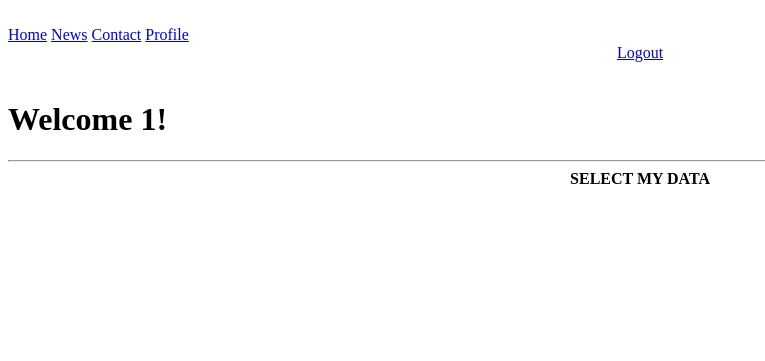
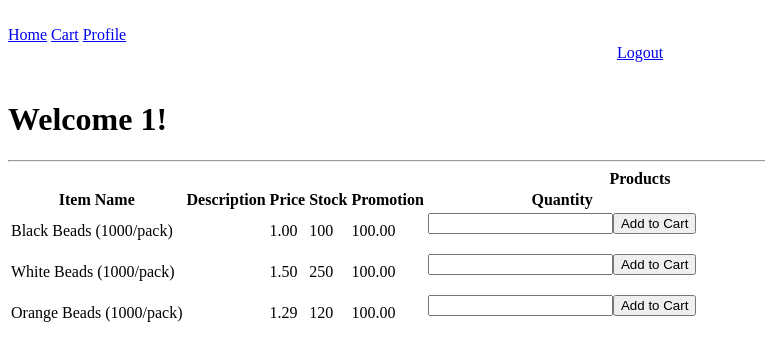
Before and after one commit to chiayunrong/secure_web_app, a PHP site: page /home.php in a window 1280 px wide. Shown: the top 361 px of the page, without its empty margins (0-765 px from the left). Run offline with PHP 8.4, Linux system fonts and the light colour scheme; a user stored in the database is signed in; data comes from the database, SQL or seed files in the repository.

Commit message:
changed home.php. cart not done yet

```diff
--- a/website/home.php
+++ b/website/home.php
@@ -9,16 +9,15 @@ if(!isset($_SESSION['login_user'])) //check if you are in a session, if not redi
 }
 $User=$_SESSION['login_user'];
 
+include("connect.php");
+$sql = $con->query("SELECT * FROM `product`");
 ?>
 
 <br>
 
-<div class="topnav">
-  <a class="active" href="#home">Home</a>
-  <a href="#news">News</a>
-  <a href="#contact">Contact</a>
-  <a href="profile.php">Profile</a>
-</div>
+<a href="cart.php">Home</a>
+<a href="cart.php">Cart</a>
+<a href="profile.php">Profile</a>
 
 <center><a href = "logout.php" title = "Logout">Logout</a></center>
 
@@ -28,111 +27,39 @@ $User=$_SESSION['login_user'];
 	<h1><left>Welcome <?php echo $User; ?>!</left></h1>
 	<hr>
 
-	<b><center>SELECT MY DATA</center></b>
+	<b><center>Products</center></b>
+
+	<table>
+    <thead>
+        <tr>
+            <th>Item Name</th>
+            <th>Description</th>
+			<th>Price</th>
+			<th>Stock</th>
+			<th>Promotion</th>
+			<th>Quantity</th>
+        </tr>
+    </thead>
+    <tbody>
+		<?php while($row = $sql->fetch_assoc()) : ?>
+        <tr>
+            <td><?php echo $row['productname']; ?></td>
+            <td><?php echo $row['description']; ?></td>
+			<td><?php echo $row['unitprice']; ?></td>
+			<td><?php echo $row['stock']; ?></td>
+			<td><?php echo $row['promotion']; ?></td>
+			<td> <form action="POST"><input type='text' name='add_to_cart'/><input type='submit' value='Add to Cart'/> </form> </td>
+		</tr>
+        <?php endwhile ?>
+    </tbody>
+	</table>
+
 
 <?php
 include("connect.php");
 ?>
 
-
-
-
 </body>
 </html>
 
 <?php
-/*
-$iusername = $_SESSION['login_user'];
-
-$query=$con->prepare("SELECT `UID`, `USERNAME`, `PASSWORD`, `NAME`, `ADDRESS`, `CONTACT`, `EMAIL`, `CREDITCARDNO` FROM `user` WHERE USERNAME='$iusername'"); //print out the user information table
-$query->execute();
-$query->bind_result($UID, $username, $password, $name, $address, $contact, $email, $creditcardno);
-$output_pass = "*******"; // Do not show password, can be changed by commenting out this line
-echo "<table align='center' border='1'>";
-echo "<tr>";
-echo "<th>Id</th>";
-echo "<th>Username</th>";
-echo "<th>Password</th>";
-echo "<th>Name</th>";
-echo "<th>Address</th>";
-echo "<th>Contact</th>";
-echo "<th>Email</th>";
-echo "<th>Credit Card No</th>";
-echo "</tr>";
-while($query->fetch())
-{
-	echo "<tr>";
-	echo "<td>".$UID."</td>";
-	echo "<td>".$username."</td>";
-	echo "<td>".$output_pass."</td>";
-	echo "<td>".$name."</td>";
-	echo "<td>".$address."</td>";
-	echo "<td>".$contact."</td>";
-	echo "<td>".$email."</td>";
-	echo "<td>".$creditcardno."</td>";
-	echo "</tr>";
-
-}
-echo "</table>";
-?>
-
-	<br><br><br>
-	<b><center>UPDATE PARTICULARS</center></b> <!-allow user to update their information->
-	<form action="update_data.php" method="post">
-	<table align="center" border=0>
-	<tr>
-	<td>Password:</td>
-	<td><input type="password" name="ipwd" /></td>
-	</tr>
-	<tr>
-	<td>Name:</td>
-	<td><input type="text" name="iname" /></td>
-	</tr>
-	<tr>
-	<td>Address:</td>
-	<td><input type="text" name="iaddress" /></td>
-	</tr>
-	<tr>
-	<td>Contact:</td>
-	<td><input type="text" name="icontact" /></td>
-	</tr>
-	<tr>
-	<td>Email:</td>
-	<td><input type="text" name="iemail"></td>
-	</tr>
-	<tr>
-	<td>Credit Card No.:</td>
-	<td><input type="text" name="icreditcardno" /></td>
-	</tr>
-	<tr>
-	<td>&nbsp;</td>
-	<td align="right">
-	<input type="submit" />
-	</td>
-	</tr>
-	</table>
-	</form>
-
-	<b><center>DELETE ACCOUNT</center></b> <!-allow user to delete their account and end the session->
-	<form action="delete_data.php" method="post">
-	<table align="center" border=0>
-	<tr>
-	<td>Enter password to delete:</td>
-	<td><input type="password" name="ipwd" /></center></td>
-	</tr>
-	<tr>
-	<td>&nbsp;</td>
-	<td align="right">
-	<input type="submit" />
-	</td>
-	</tr>
-	</table>
-	</form>
-
-
-	<center><a href = "logout.php" title = "Logout">Logout</a></center> <!-logout to end session->
-
-</body>
-</html>
-
-*/
```
Also changed, not shown: dokidoki.sql (+8 -7 lines), README.md.
